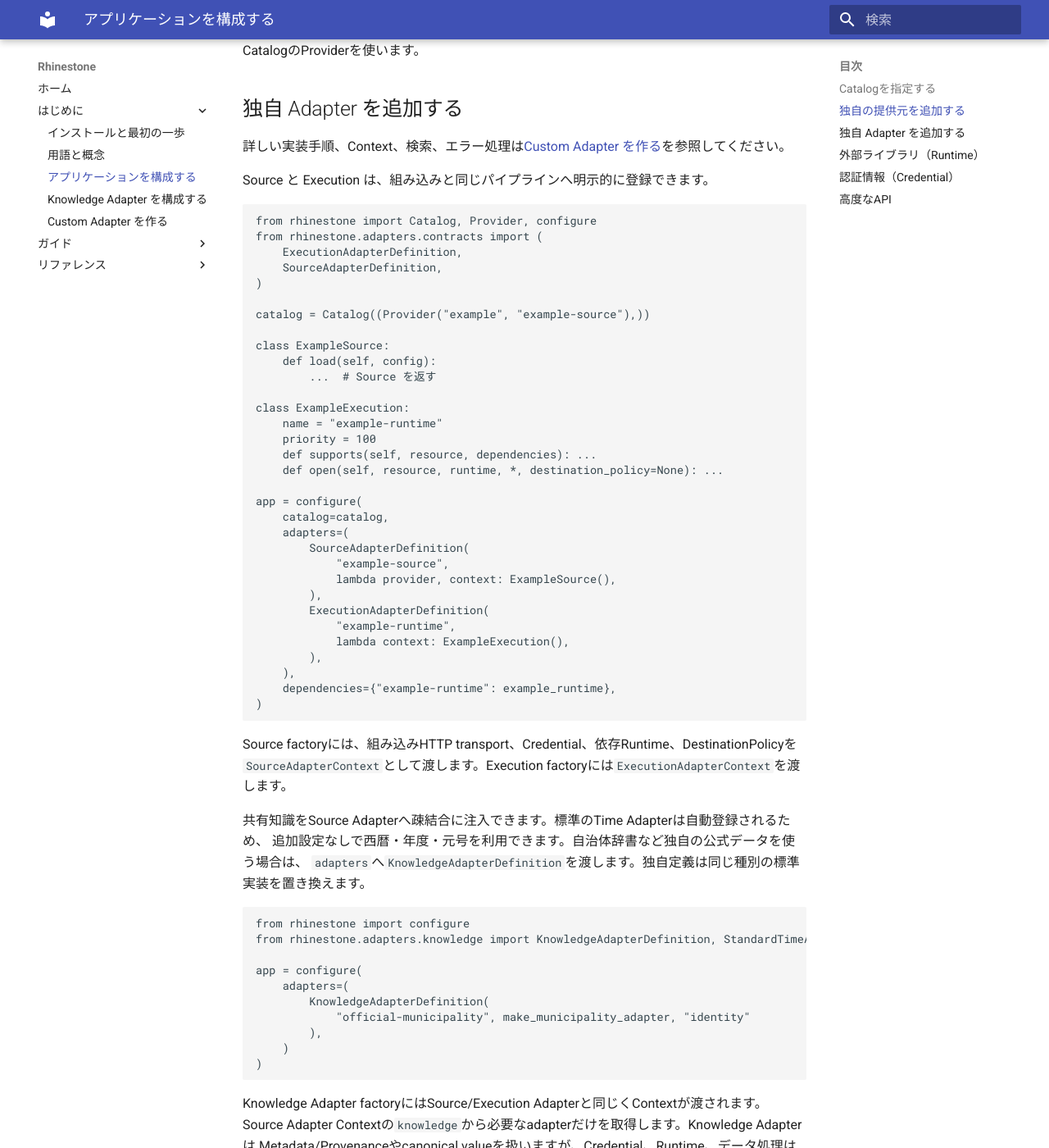
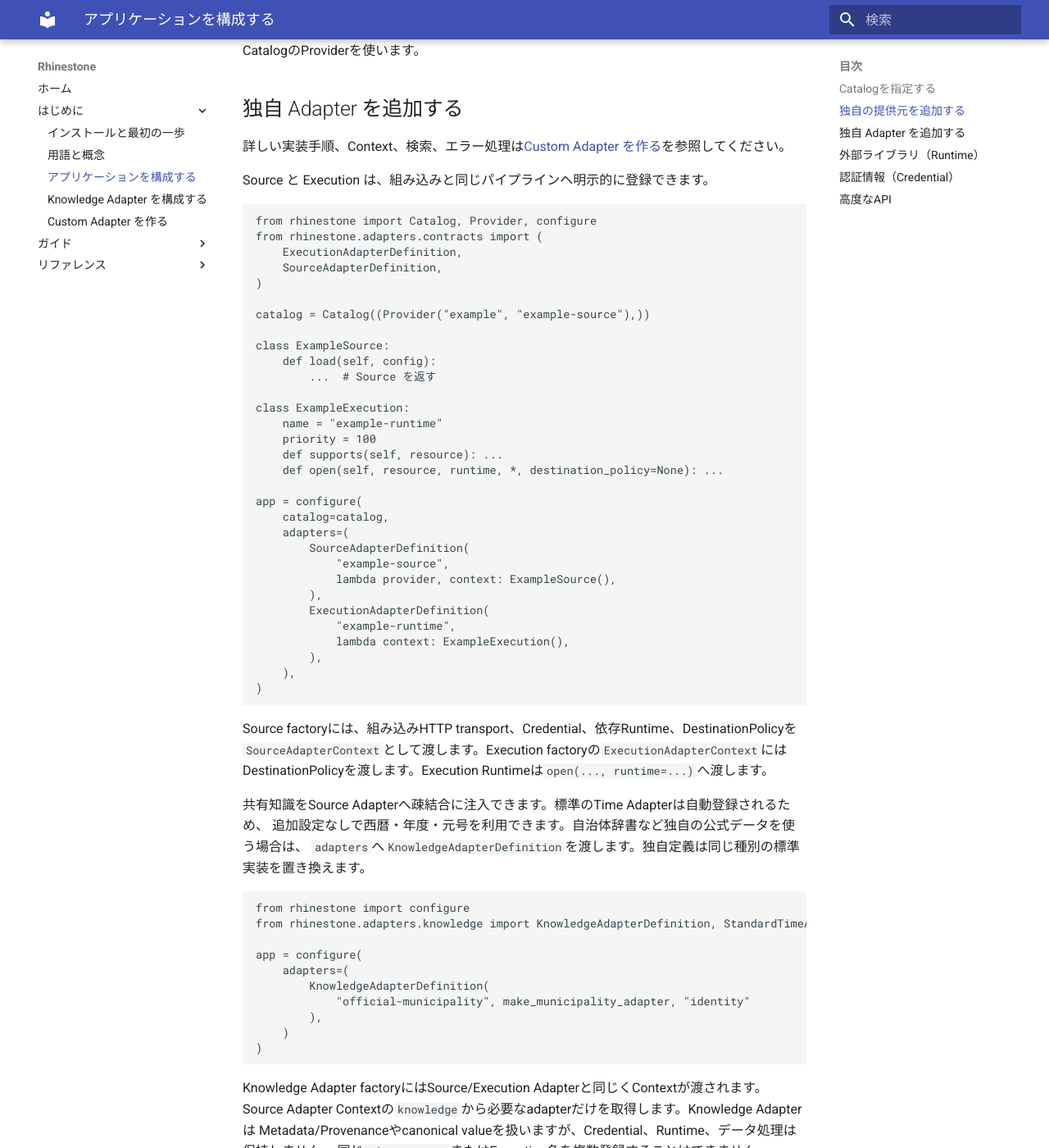
Before and after one commit to u-kitazawa/rhinestone, an MkDocs documentation site: the page built from docs/configuration.md, in a window 1280 px wide and 1400 px high, scrolled down 951 px. Shown: the whole window at 82% size. Built offline with MkDocs 1.6.1 and Material for MkDocs 9.7.7, drawn with Linux system fonts in a browser that asks for light colours.

Commit message:
Address runtime API review feedback

````diff
--- a/docs/configuration.md
+++ b/docs/configuration.md
@@ -63,7 +63,7 @@
 class ExampleExecution:
     name = "example-runtime"
     priority = 100
-    def supports(self, resource, dependencies): ...
+    def supports(self, resource): ...
     def open(self, resource, runtime, *, destination_policy=None): ...
 
 app = configure(
@@ -78,12 +78,12 @@
             lambda context: ExampleExecution(),
         ),
     ),
-    dependencies={"example-runtime": example_runtime},
 )
 ```
 
 Source factoryには、組み込みHTTP transport、Credential、依存Runtime、DestinationPolicyを
-`SourceAdapterContext`として渡します。Execution factoryには`ExecutionAdapterContext`を渡します。
+`SourceAdapterContext`として渡します。Execution factoryの`ExecutionAdapterContext`には
+DestinationPolicyを渡します。Execution Runtimeは`open(..., runtime=...)`へ渡します。
 
 共有知識をSource Adapterへ疎結合に注入できます。標準のTime Adapterは自動登録されるため、
 追加設定なしで西暦・年度・元号を利用できます。自治体辞書など独自の公式データを使う場合は、
````
